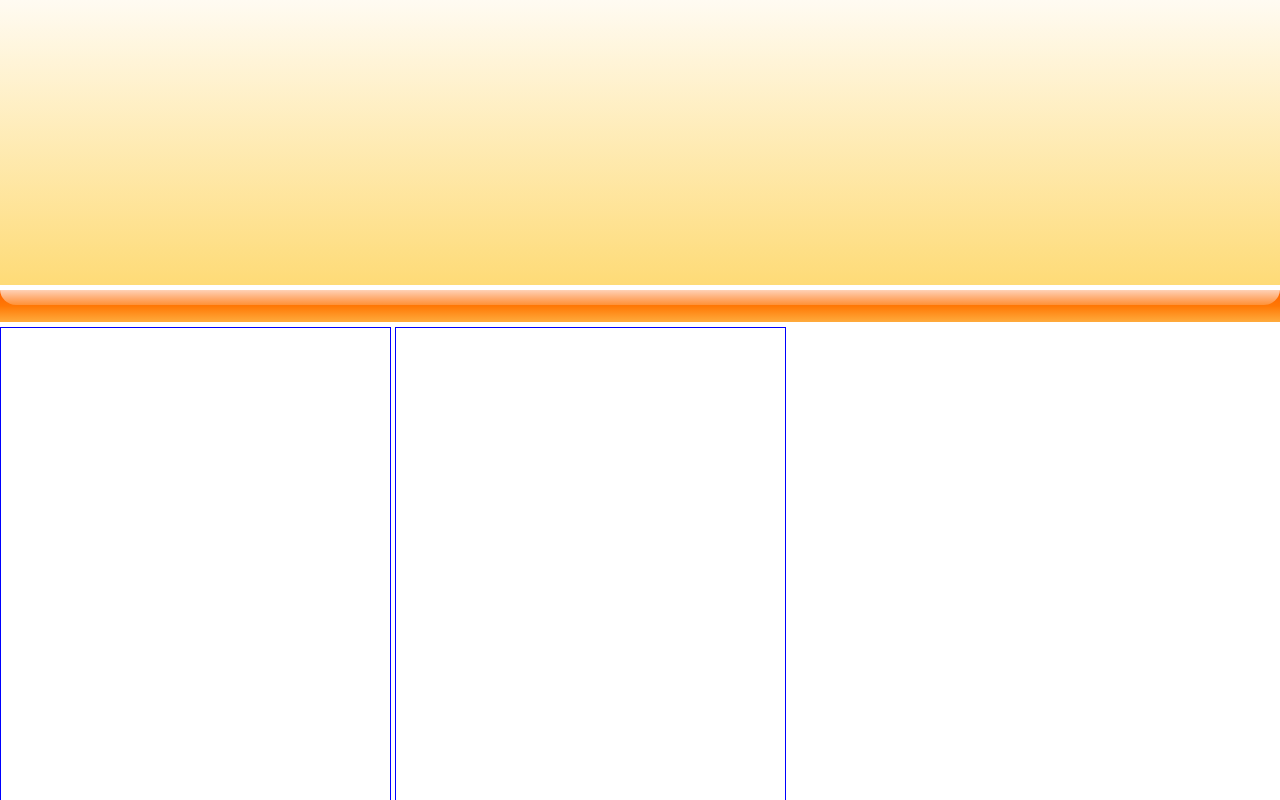
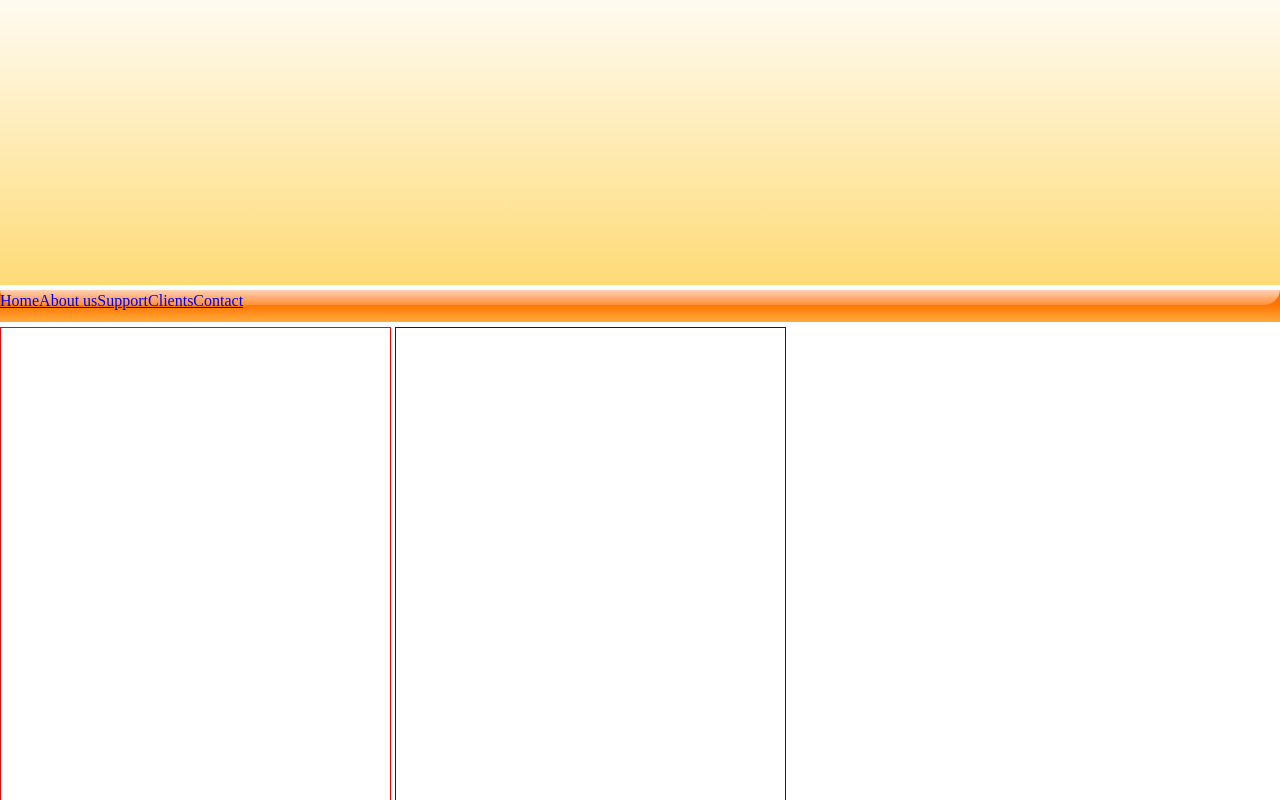
Before and after one commit to aLxMMiu/template-replication, a plain HTML site: page index.html in a window 1280 px wide. Shown: the top 800 px of the page. Drawn offline with Linux system fonts and the light colour scheme.

Commit message:
Started work on menu items

```diff
--- a/index.html
+++ b/index.html
@@ -7,8 +7,19 @@
     <title>technicalsupport</title>
   </head>
   <body>
-    <div class="header"></div>
-    <div class="menubar"></div>
+    <div class="header">
+      <span class="logo"></span>
+      <span class="pagetitle"></span>
+    </div>
+    <div class="menubar">
+      <ul>
+        <li><a href="#">Home</a></li>
+        <li><a href="#">About us</a></li>
+        <li><a href="#">Support</a></li>
+        <li><a href="#">Clients</a></li>
+        <li><a href="#">Contact</a></li>
+      </ul>
+    </div>
     <div class="mainbody">
         <span class="column left"></span>
         <span class="column right"></span>
--- a/style.css
+++ b/style.css
@@ -61,3 +61,15 @@
   height: 800px;
   border: 1px solid blue;
 }
+.column.left {
+  border: 1px solid red;
+}
+.menubar ul {
+  list-style-type: none;
+  position: relative;
+  bottom: 30px;
+}
+.menubar li {
+  float: left;
+  display: block;
+}
```
